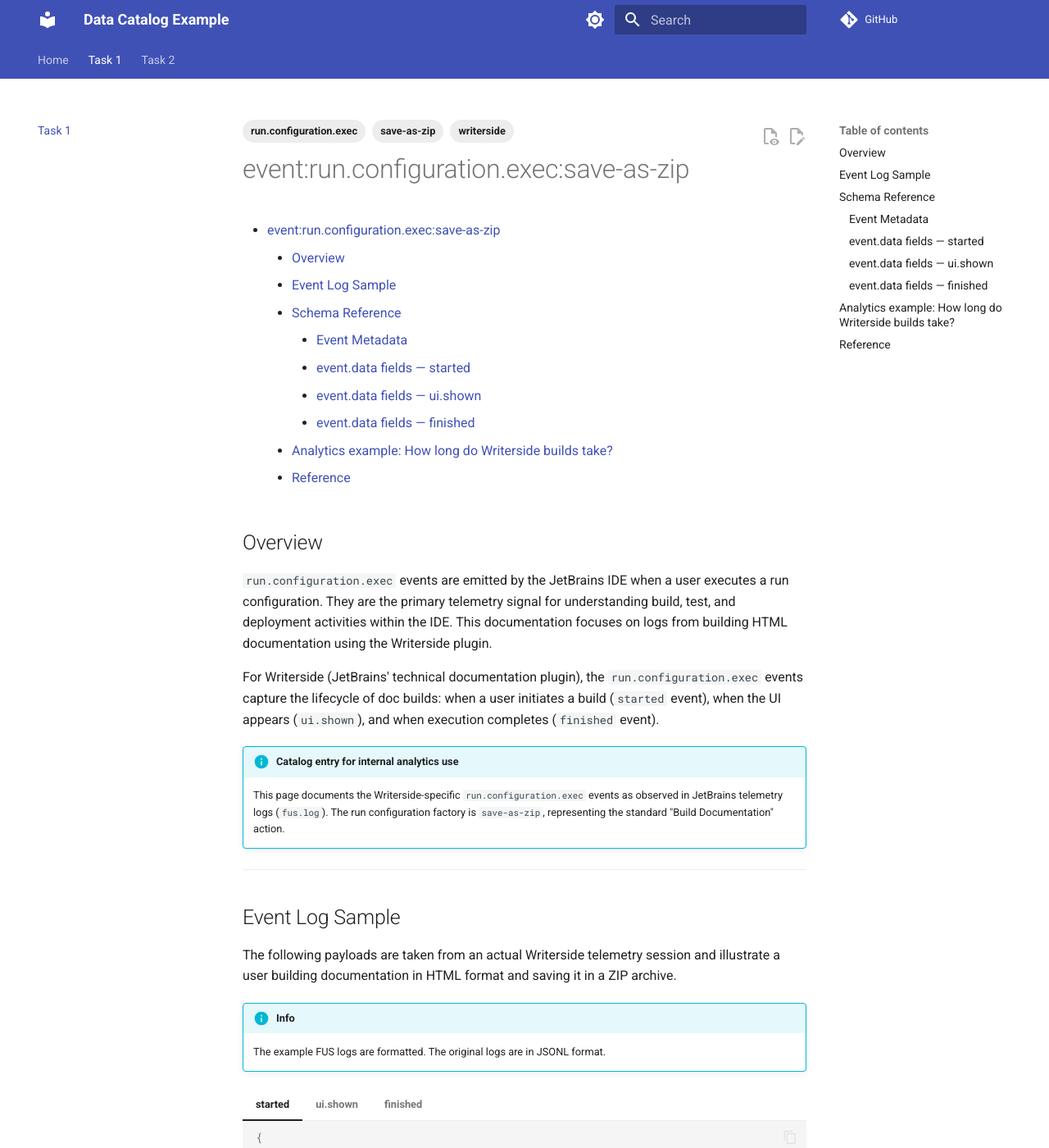
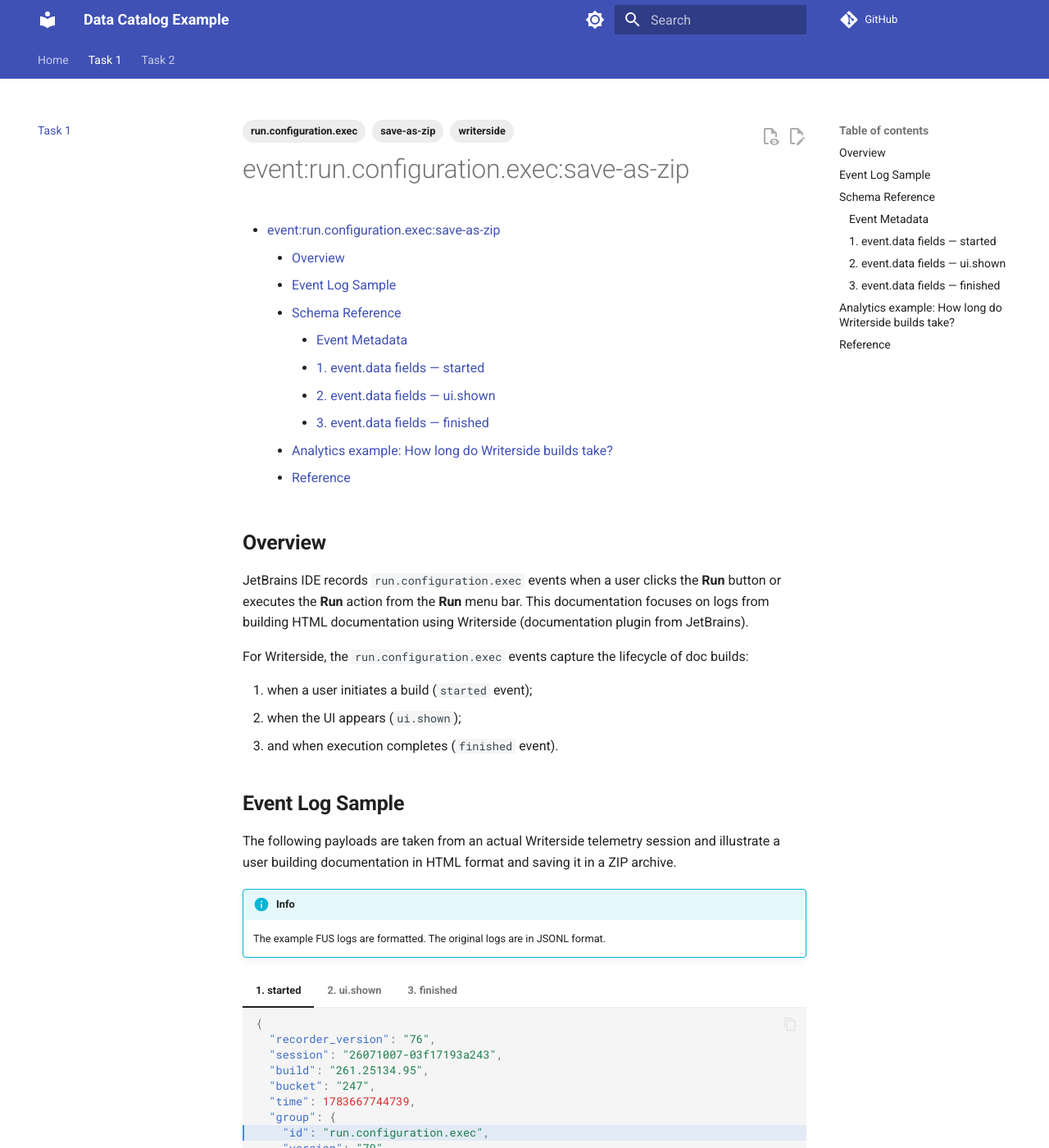
Before and after one commit to fanil-z/jb-temp, an MkDocs documentation site: the page built from docs/task-1.md, in a window 1280 px wide and 1400 px high. Shown: the whole window at 82% size. Built offline with MkDocs 1.6.1 and Material for MkDocs 9.7.7, drawn with Linux system fonts in a browser that asks for light colours; comment, search, counter and statistics services are not loaded.

````diff
--- a/docs/task-1.md
+++ b/docs/task-1.md
@@ -9,25 +9,24 @@ tags:
 
 [TOC]
 
-## Overview
+## **Overview**
 
-`run.configuration.exec` events are emitted by the JetBrains IDE when a user executes a run configuration. They are the primary telemetry signal for understanding build, test, and deployment activities within the IDE. This documentation focuses on logs from building HTML documentation using the Writerside plugin.
+JetBrains IDE records `run.configuration.exec` events when a user clicks the **Run** button or executes the **Run** action from the **Run** menu bar. This documentation focuses on logs from building HTML documentation using Writerside (documentation plugin from JetBrains).
 
-For Writerside (JetBrains' technical documentation plugin), the `run.configuration.exec` events capture the lifecycle of doc builds: when a user initiates a build (`started` event), when the UI appears (`ui.shown`), and when execution completes (`finished` event).
+For Writerside, the `run.configuration.exec` events capture the lifecycle of doc builds:
 
-!!! info "Catalog entry for internal analytics use"
-    This page documents the Writerside-specific `run.configuration.exec` events as observed in JetBrains telemetry logs (`fus.log`). The run configuration factory is `save-as-zip`, representing the standard "Build Documentation" action.
+1. when a user initiates a build (`started` event);
+2. when the UI appears (`ui.shown`);
+3. and when execution completes (`finished` event).
 
----
-
-## Event Log Sample
+## **Event Log Sample**
 
 The following payloads are taken from an actual Writerside telemetry session and illustrate a user building documentation in HTML format and saving it in a ZIP archive.
 
 !!! info "Info"
     The example FUS logs are formatted. The original logs are in JSONL format.
 
-=== "started"
+=== "1. started"
 
     ```json hl_lines="8 12 17 18"
     {
@@ -64,7 +63,7 @@ The following payloads are taken from an actual Writerside telemetry session and
     }
     ```
 
-=== "ui.shown"
+=== "2. ui.shown"
 
     ```json hl_lines="8 12"
     {
@@ -91,7 +90,7 @@ The following payloads are taken from an actual Writerside telemetry session and
     }
     ```
 
-=== "finished"
+=== "3. finished"
 
     ```json hl_lines="8 12 18"
     {
@@ -122,12 +121,12 @@ The following payloads are taken from an actual Writerside telemetry session and
 
 ---
 
-## Schema Reference
+## **Schema Reference**
 
 ### Event Metadata
 
 !!! info "Info"
-  The event metadata represents the first 8 data records of the log line. The IDE collects the same metadata for all events. Thus, the number and names of the fields in the metadata are always the same, unlike the event data, where each event has specific metrics.
+    The event metadata represents the first 8 data records of the log line. The IDE collects the same metadata for all events. Thus, the number and names of the fields in the metadata are always the same, unlike the event data, where each event has specific metrics.
 
 | Field | Type | Description |
 |---|---|---|
@@ -141,7 +140,7 @@ The following payloads are taken from an actual Writerside telemetry session and
 | `event.id` | `string` | Event stage identifier. One of `"started"`, `"ui.shown"`, `"finished"` for Writerside builds. |
 | `event.count` | `int` | Aggregation counter. Usually `1`. |
 
-### `event.data` fields — `started`
+### 1. `event.data` fields — `started`
 
 | Field | Type | Description |
 |---|---|---|
@@ -161,7 +160,7 @@ The following payloads are taken from an actual Writerside telemetry session and
 | `auto_license_type` | `string` | License type that the IDE uses. |
 | `project` | `string` | SHA-256 hash of the project path. **Anonymized** — cannot be reversed to a real path. |
 
-### `event.data` fields — `ui.shown`
+### 2. `event.data` fields — `ui.shown`
 
 | Field | Type | Description |
 |---|---|---|
@@ -171,7 +170,7 @@ The following payloads are taken from an actual Writerside telemetry session and
 | `auto_license_type` | `string` | License type that the IDE uses. |
 | `project` | `string` | SHA-256 hash of the project path. **Anonymized**. |
 
-### `event.data` fields — `finished`
+### 3. `event.data` fields — `finished`
 
 | Field | Type | Description |
 |---|---|---|
@@ -260,7 +259,7 @@ To measure average Writerside build durations, first identify Writerside runs in
 
 ---
 
-## Reference
+## **Reference**
 
 - [Data Sharing](https://www.jetbrains.com/help/idea/settings-usage-statistics.html)
 - [Product Data Collection and Usage Notice](https://www.jetbrains.com/legal/docs/terms/product_data_collection/)
````
